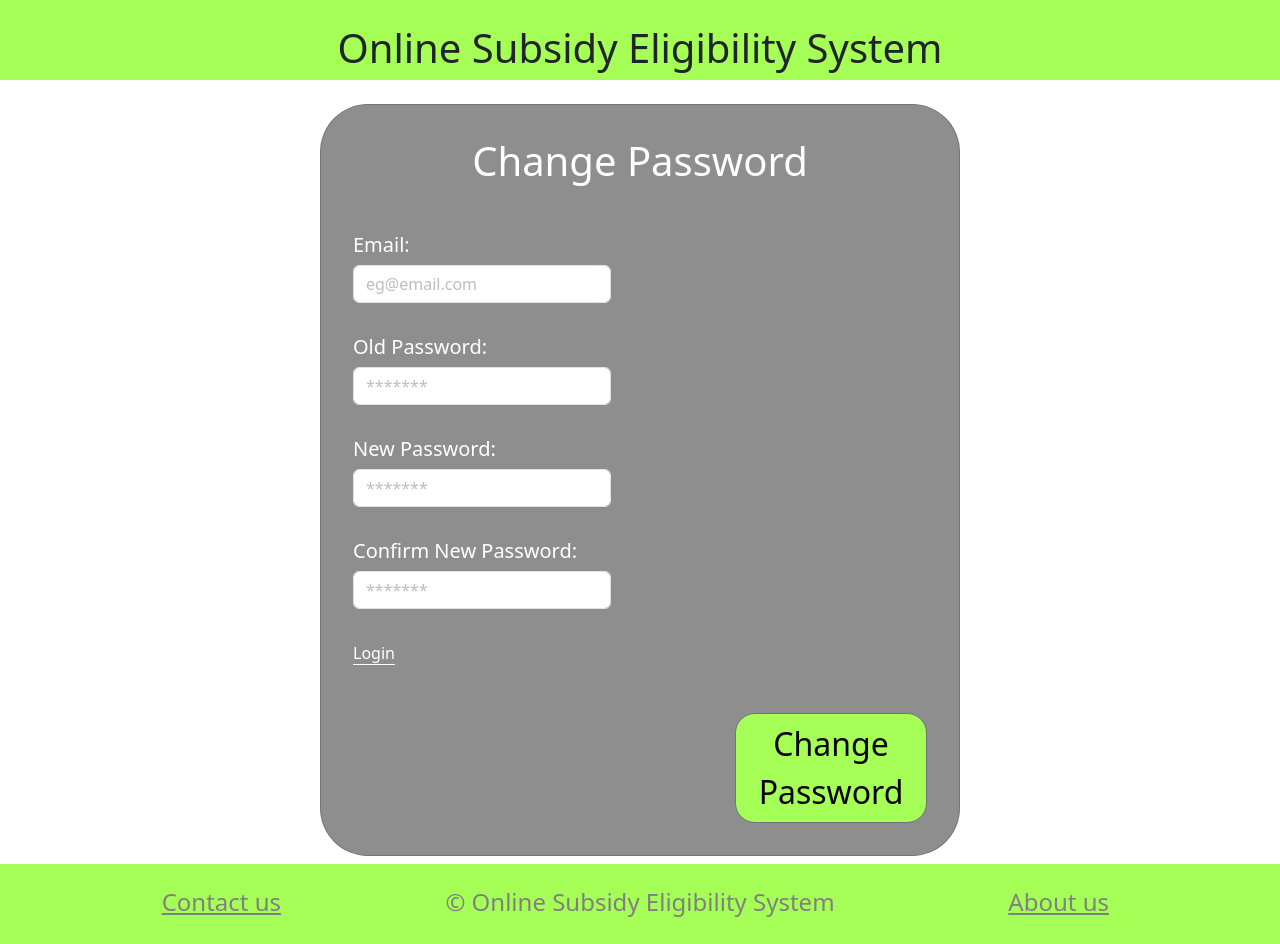
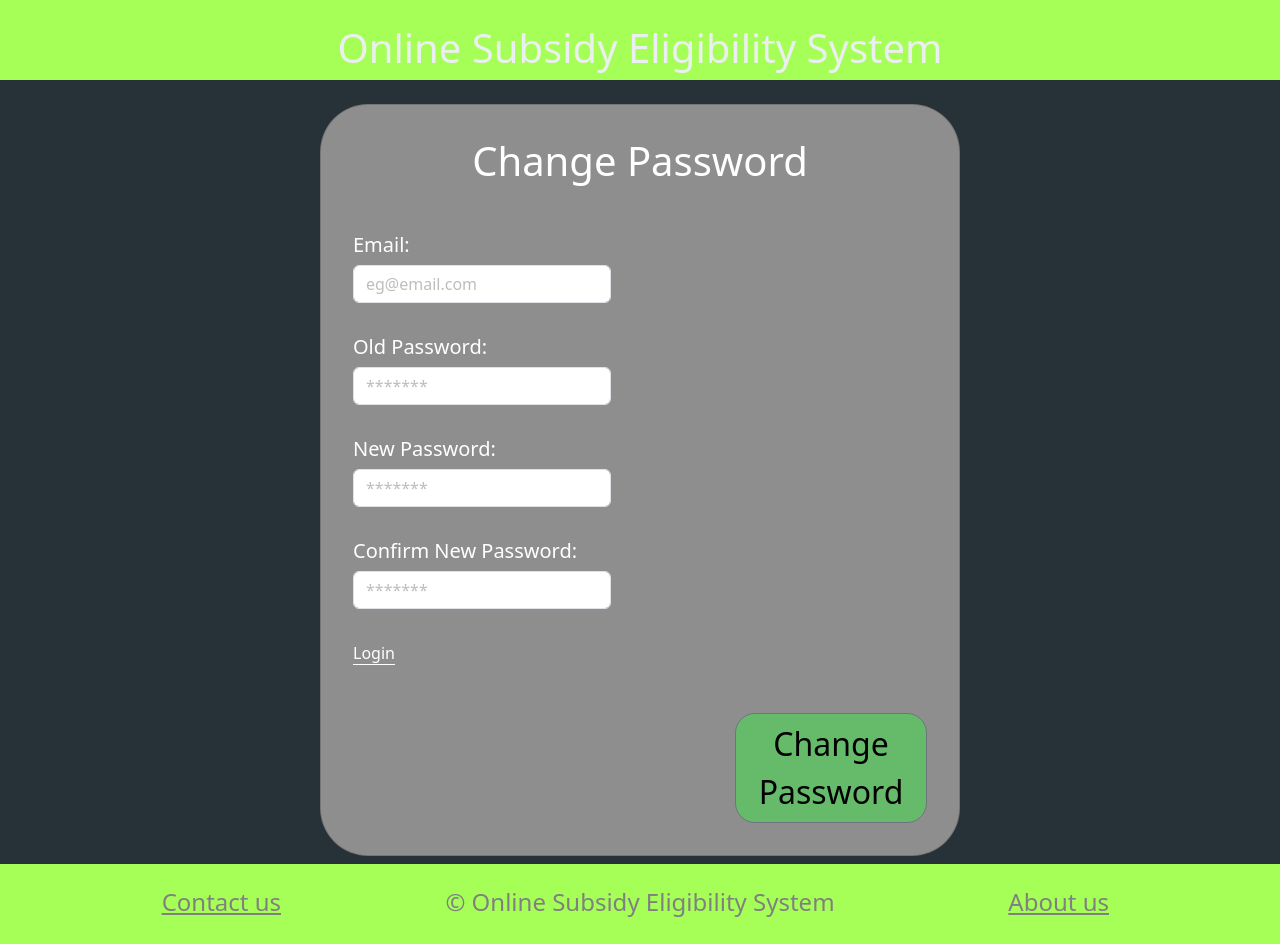
Before and after one commit to mohd301/b-tech-course-project, a React (Create React App) app in the folder client/: page /changePwd in a window 1280 px wide. Built offline with nearby package versions, Linux system fonts and the light colour scheme.

Commit message:
Added global body styles with dark background,Updated all button classes to use new color palette

```diff
--- a/client/src/styles/styles.css
+++ b/client/src/styles/styles.css
@@ -1,3 +1,8 @@
+body {
+  background-color: #263238;
+  color: #ECEFF1;
+}
+
 input::placeholder {
   color: #7D7D7D;
   opacity: 0.5;
@@ -9,7 +14,7 @@ input::placeholder {
 }
 
 .primaryButton {
-  background: #A5FF56;
+  background: #66BB6A;
   color: black;
   width: 200px;
   border-radius: 20px;
@@ -17,14 +22,14 @@ input::placeholder {
 }
 
 .primaryButton:hover {
-  background: #a5ff5677;
+  background: #66BB6A77;
   color: black;
   cursor: pointer;
 }
 
 .mainButton {
   color: black;
-  background-color: #A5FF56;
+  background-color: #66BB6A;
 }
 
 .mainButton:hover {
@@ -32,7 +37,7 @@ input::placeholder {
 }
 
 .secondaryButton {
-  background-color: #FF3333;
+  background-color: #EF5350;
 }
 
 .secondaryButton:hover {
```
